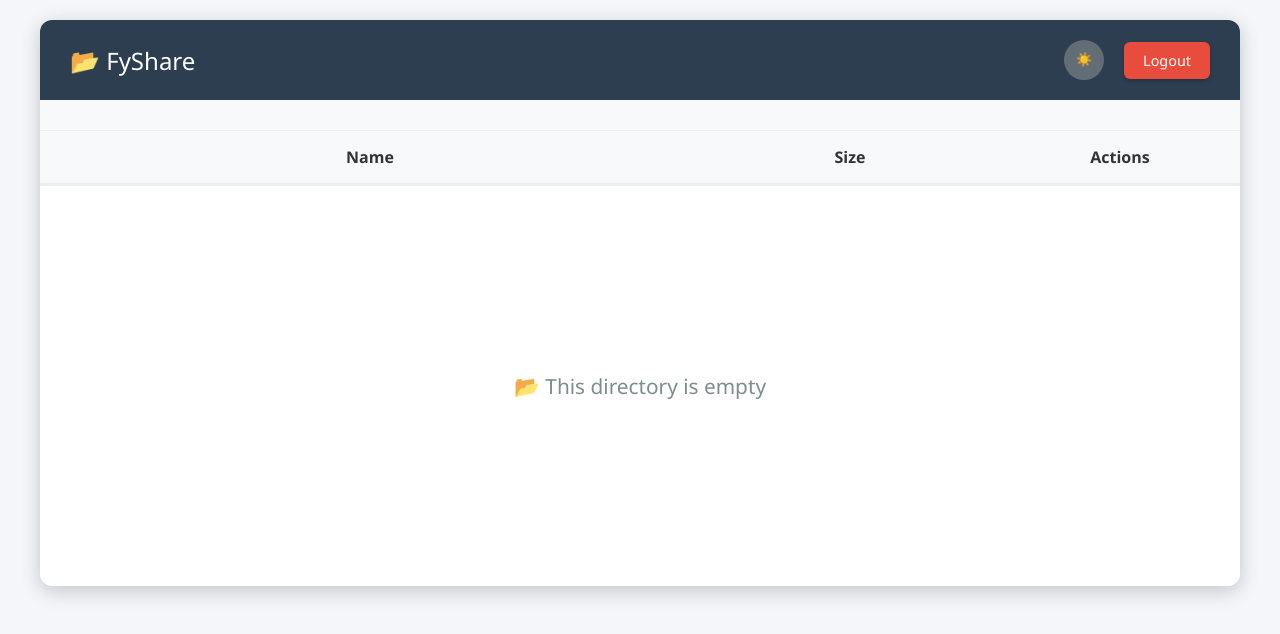
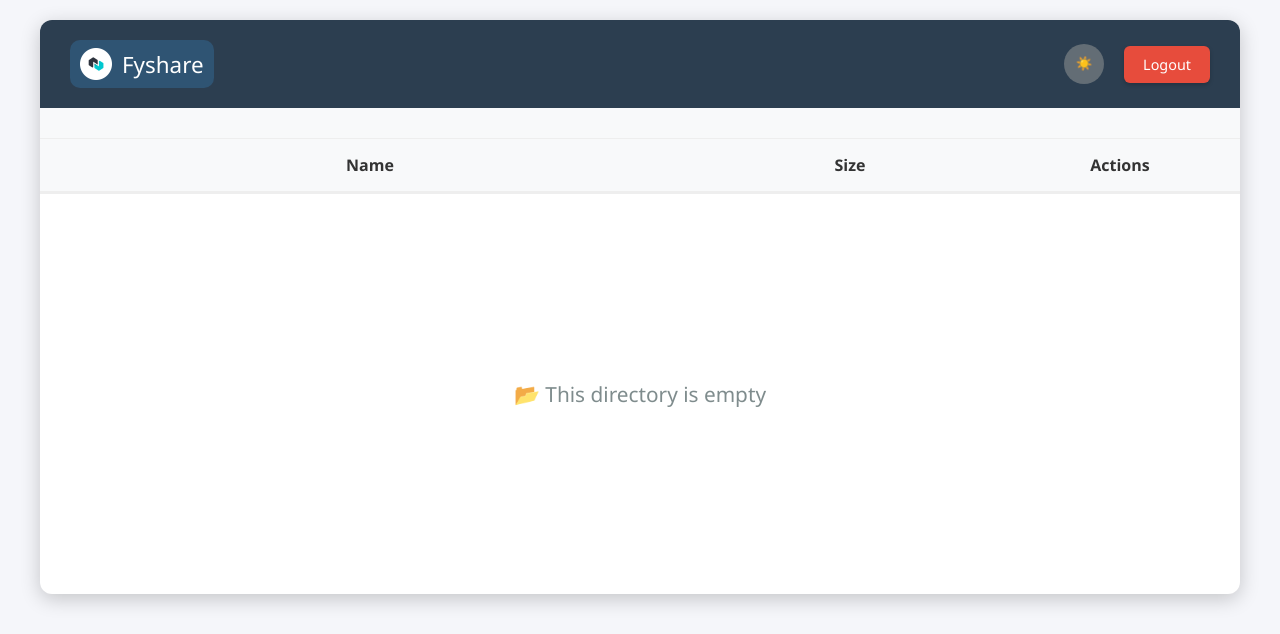
Before and after one commit to chetan0121/Fyshare, a Python web app: template templates/fyshare.html in a window 1280 px wide. Shown: the top 634 px of the page. Run offline with Jinja, Linux system fonts and the light colour scheme; the template is opened without the code that fills it, so the values that code supplies are empty.

Commit message:
Add logo of Fyshare at header, improve styling

```diff
--- a/static/styles/fyshare.css
+++ b/static/styles/fyshare.css
@@ -132,10 +132,34 @@ body {
         transform: translateY(3px);
     }
 
-h1 {
+#go-home {
+    height: 100%;
+    width: auto;
+    display: flex;
+    flex-direction: row;
+    align-items: center;
+    gap: 10px;
     margin: 0;
-    font-size: 1.5em;
+    padding: 8px 10px;
+    border-radius: 10px;
+    background-color: rgba(62, 171, 255, 0.2);
+    transition: all 0.2s ease-out;
+}
+    #go-home:hover {
+        background-color: rgba(0, 60, 255, 0.2);
+    }
+
+.header h1 {
+    margin: 0;
+    color: white;
+    font-size: 1.4em;
     font-weight: 500;
+}
+
+.header-logo {
+    height: 32px;
+    width: 32px;
+    object-fit: contain;
 }
 
 .breadcrumb {
--- a/templates/fyshare.html
+++ b/templates/fyshare.html
@@ -13,7 +13,10 @@
     <body>
         <div class="container">
             <div class="header">
-                <h1>📂 FyShare</h1>
+                <a id="go-home" href="/">
+                    <img src="/static/images/favicon_256x256.ico" alt="FyShare-Logo" class="header-logo">
+                    <h1>Fyshare</h1>
+                </a>
                 <div class="header-actions">
                     <button id="themeToggle">
                         <span class="theme-icon">🌓</span>
```
Also changed, not shown: static/images/favicon_256x256.ico (added), static/images/logo_fhd.png (renamed from static/images/Fyshare_logo.png).
